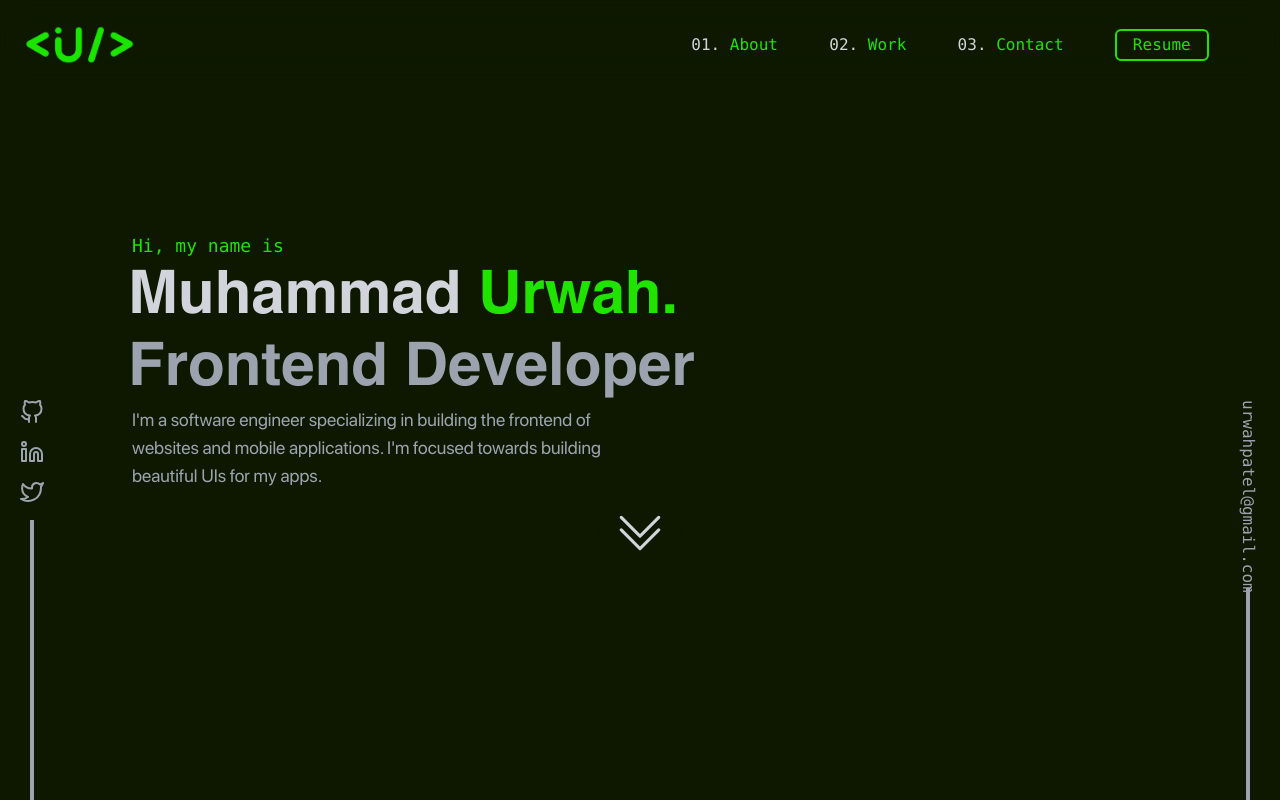
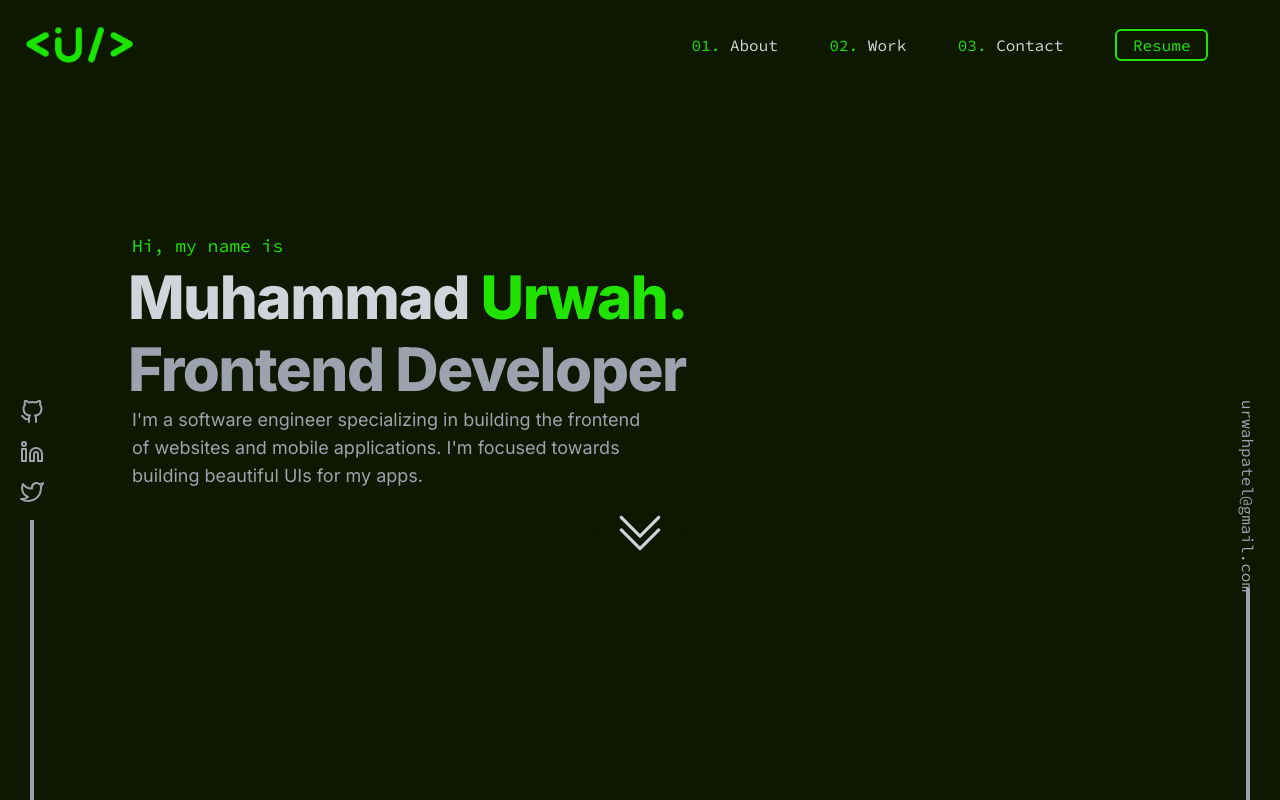
Before and after one commit to urwah1248/portfolioV2, a React (Create React App) app: page / in a window 1280 px wide. Shown: the top 800 px of the page. Built offline with nearby package versions, Linux system fonts and the light colour scheme; the HTML template or start-up script is replaced by a standard one.

Commit message:
Changed Fonts

```diff
--- a/src/components/Header.jsx
+++ b/src/components/Header.jsx
@@ -41,17 +41,17 @@ const Header = () => {
         <ul className="hidden md:flex navmenu flex-row justify-evenly text-gray-300 w-1/2 leading-[50px] font-mono">
           <li>
             <a href="#about" className="hover:text-accent active:text-accent">
-              01. <span className="text-accent">About</span>
+              <span className="text-accent">01.</span> About
             </a>
           </li>
           <li>
             <a href="#work" className="hover:text-accent active:text-accent">
-              02. <span className="text-accent">Work</span>
+              <span className="text-accent">02.</span> Work
             </a>
           </li>
           <li>
             <a href="#contact" className="hover:text-accent active:text-accent">
-              03. <span className="text-accent">Contact</span>
+            <span className="text-accent">03.</span> Contact
             </a>
           </li>
           <li>
--- a/src/components/Welcome.jsx
+++ b/src/components/Welcome.jsx
@@ -4,8 +4,8 @@ const Welcome = () => {
   return (
     <div id='welcome' className='section'>
       <h3 className='ml-1'>Hi, my name is</h3>
-      <h1 className='title my-[0.5vw] text-gray-300 text-[9vw] font-[helveticabold] md:text-6xl'>Muhammad <span className='text-accent'> Urwah.</span></h1>
-      <h1 className='text-gray-400 my-[0.5vw] text-[9vw] font-[helveticabold] md:text-6xl'>Frontend Developer</h1>
+      <h1 className='title my-[0.5vw] text-gray-300 text-[9vw] font-sans font-extrabold md:text-6xl tracking-tight'>Muhammad <span className='text-accent'> Urwah.</span></h1>
+      <h1 className='text-gray-400 my-[0.5vw] text-[9vw] font-sans font-extrabold md:text-6xl tracking-tight'>Frontend Developer</h1>
       <p className='ml-1 md:w-1/2'>
         I'm a software engineer specializing in building the frontend of websites and mobile applications. I'm focused towards building beautiful UIs for my apps.
       </p>
--- a/src/index.css
+++ b/src/index.css
@@ -1,3 +1,5 @@
+@import url('https://fonts.googleapis.com/css2?family=Inter:wght@400;700;800&family=Roboto+Mono:wght@200;300;400&display=swap');
+@import url('https://fonts.googleapis.com/css2?family=Source+Code+Pro&display=swap');
 @tailwind base;
 @tailwind components;
 @tailwind utilities;
@@ -12,7 +14,7 @@ html{
         @apply font-mono text-lg text-accent
     }
     h2{
-        @apply text-3xl text-gray-300 my-8 font-[sfprobold]
+        @apply text-3xl text-gray-300 my-8 font-sans font-bold tracking-tight
     }
     p{
         @apply font-sans text-lg text-gray-400
--- a/tailwind.config.js
+++ b/tailwind.config.js
@@ -5,9 +5,9 @@ module.exports = {
   ],
   theme: {
     fontFamily: {
-      sans: ['sfpro', 'sans-serif'],
-      serif: ['sfpro', 'serif'],
-      mono: ['ui-monospace', 'SFMono-Regular', 'Menlo', 'Monaco', 'Consolas', "Liberation Mono", "Courier New", 'monospace'],
+      sans: ['Inter', 'sans-serif'],
+      serif: ['Inter', 'serif'],
+      mono: ['Source Code Pro','ui-monospace', 'SFMono-Regular', 'Menlo', 'Monaco', 'Consolas', "Liberation Mono", "Courier New", 'monospace'],
     },
     extend: {
       colors: {
```
